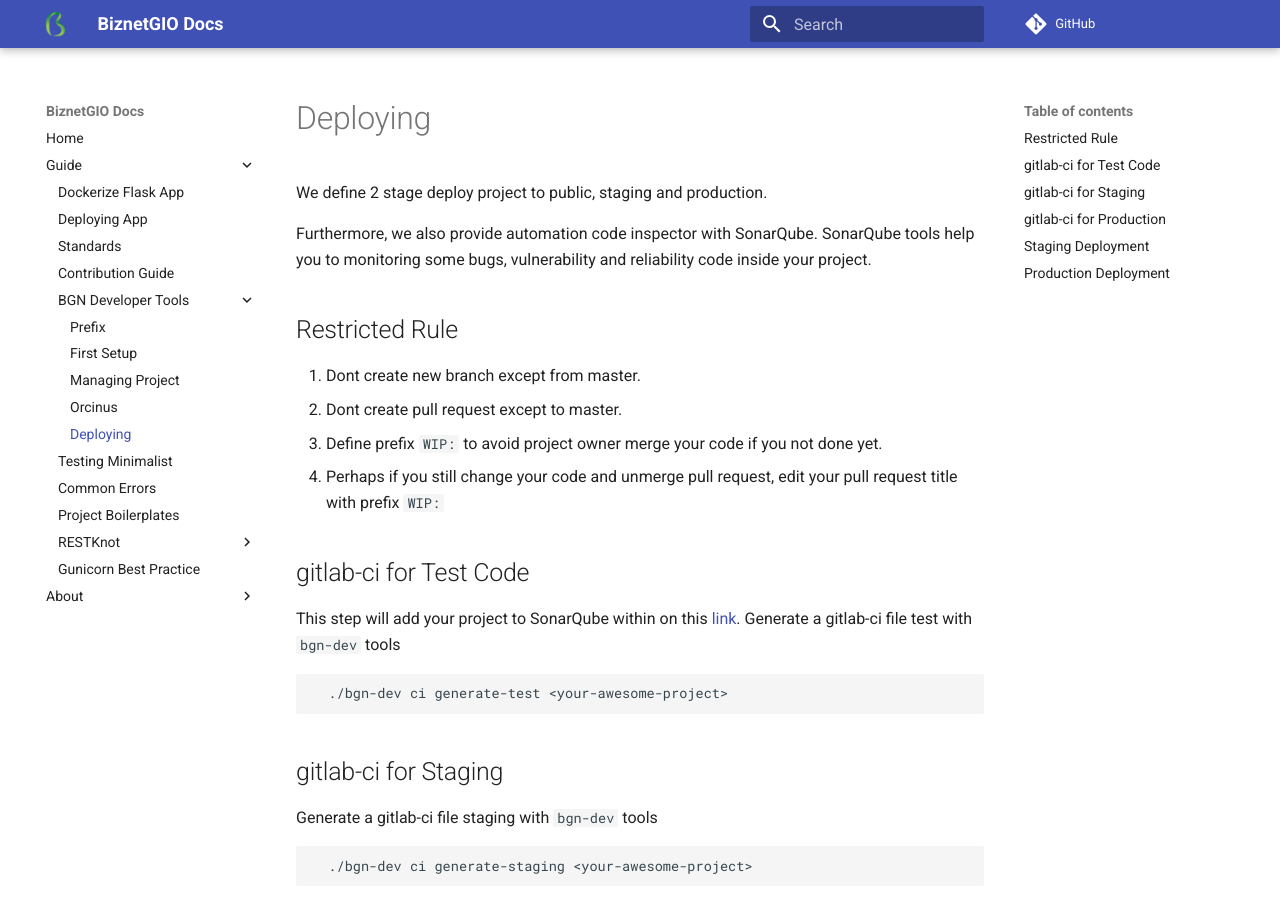
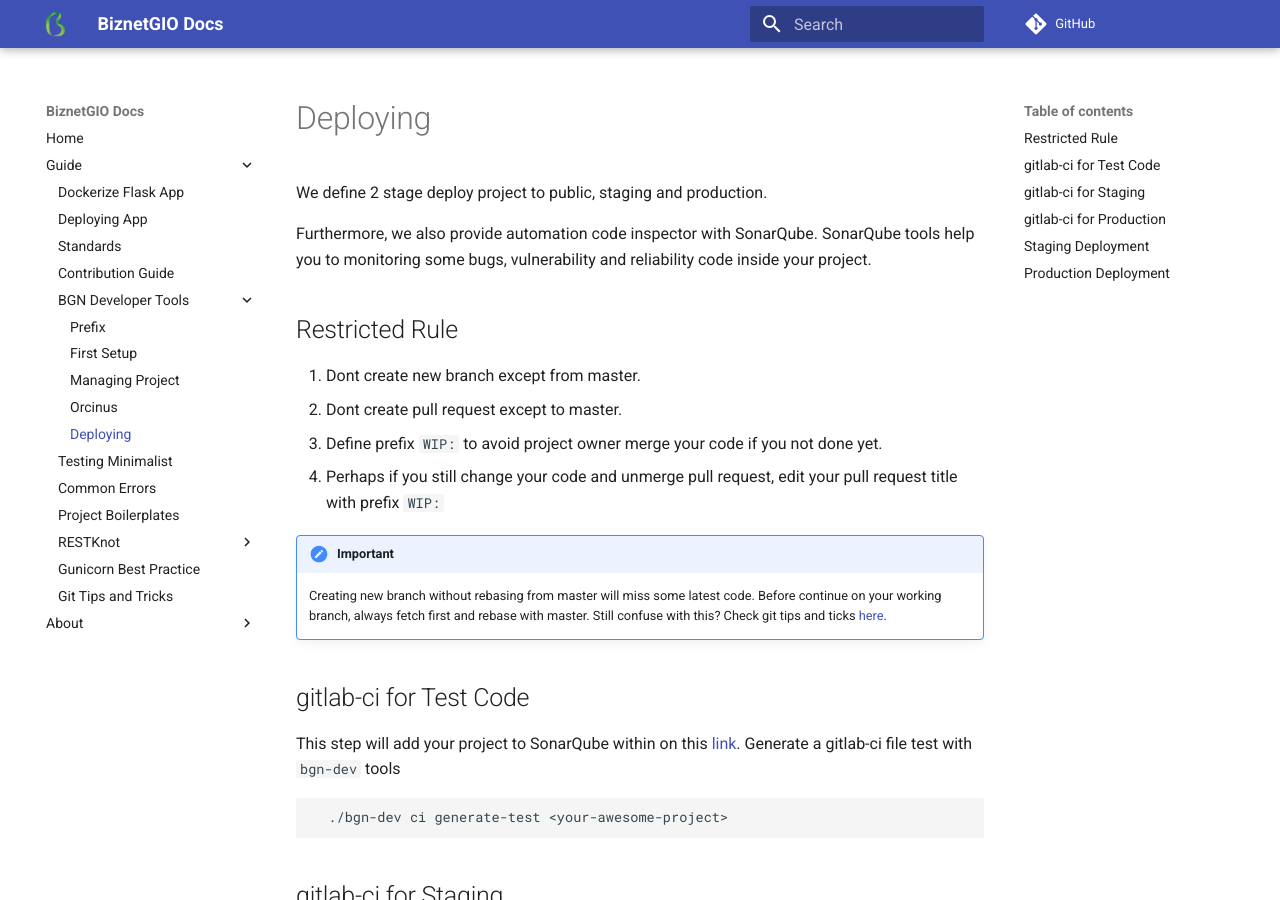
Before and after one commit to BiznetGIO/biznetgio.github.io, an MkDocs documentation site: the page built from docs/guide/gitlab-ci.md, in a window 1280 px wide and 900 px high. Built offline with MkDocs 1.6.1 and Material for MkDocs 9.7.7, drawn with Linux system fonts in a browser that asks for light colours; comment, search, counter and statistics services are not loaded.

Commit message:
Add: guide rebase code from master

```diff
--- a/docs/guide/gitlab-ci.md
+++ b/docs/guide/gitlab-ci.md
@@ -10,6 +10,11 @@ SonarQube tools help you to monitoring some bugs, vulnerability and reliability
 3. Define prefix `WIP:` to avoid project owner merge your code if you not done yet.
 4. Perhaps if you still change your code and unmerge pull request,
    edit your pull request title with prefix `WIP:`
+
+!!! important
+	Creating new branch without rebasing from master will miss some latest code.
+	Before continue on your working branch, always fetch first and rebase with master.
+	Still confuse with this? Check git tips and ticks [here](git-tutorial.md).
 
 
 ## gitlab-ci for Test Code
--- a/mkdocs.yml
+++ b/mkdocs.yml
@@ -32,6 +32,7 @@ nav:
             - Knot Clash Course: guide/knot-clash-course.md
             - RESTKnot Setup: guide/knot-setups.md
         - Gunicorn Best Practice: guide/gunicorn.md
+        - Git Tips and Tricks: guide/git-tutorial.md
     - About:
         - Contributing: about/contributing.md
 
```
Also changed, not shown: docs/guide/git-tutorial.md (added, +15 -0 lines).
